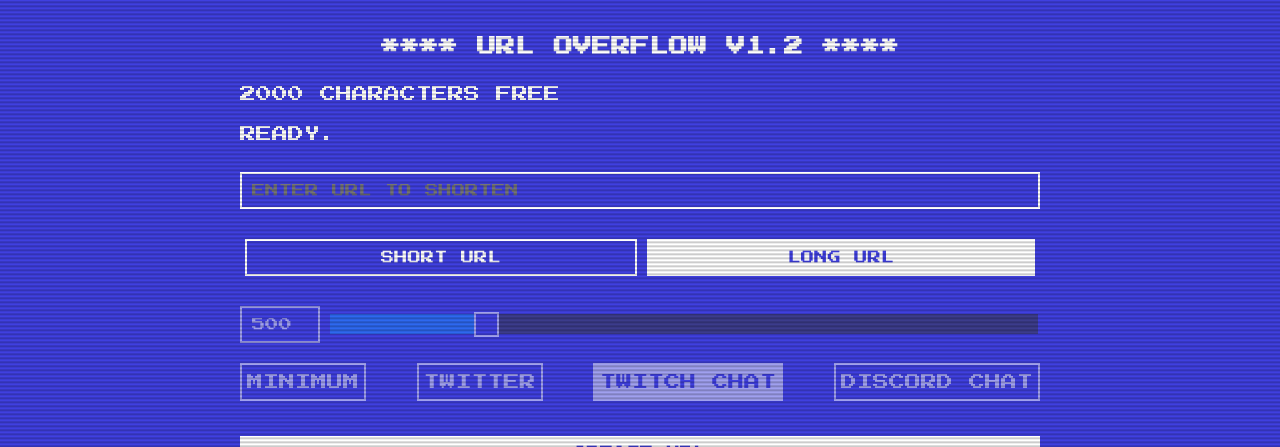
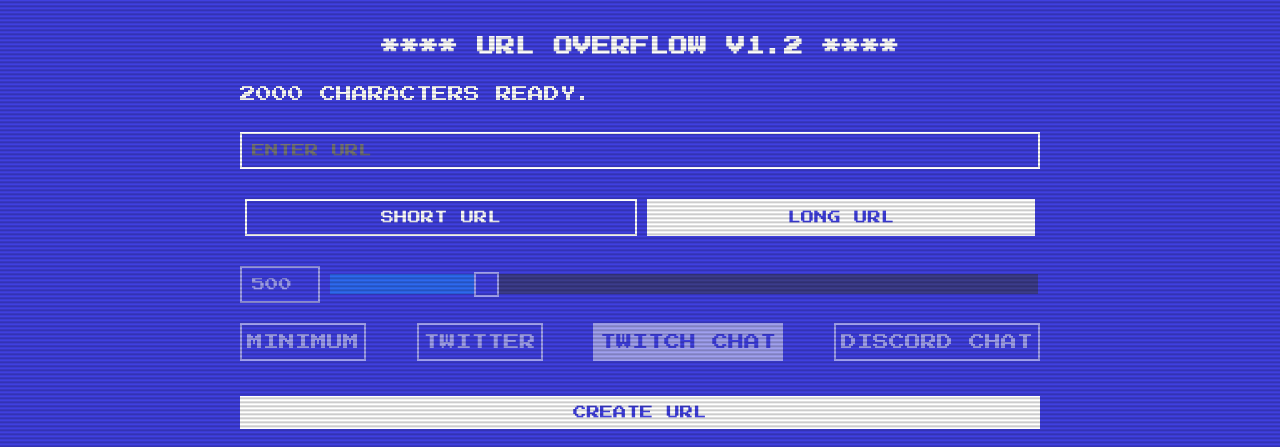
Before and after one commit to SUB0PT1MAL/urgly, a Flask app: page / in a window 1280 px wide. Shown: the top 447 px of the page. Run offline with Flask 3, Linux system fonts and the light colour scheme.

Commit message:
Update index.html

```diff
--- a/templates/index.html
+++ b/templates/index.html
@@ -3,6 +3,7 @@
 <head>
     <meta charset="UTF-8">
     <meta name="viewport" content="width=device-width, initial-scale=1.0">
+    <link rel="icon" href="https://raw.githubusercontent.com/SUB0PT1MAL/IconsAndArt/main/link.webp" type="image/x-icon">
     <title>URL Overflow</title>
     <link rel="stylesheet" href="/static/styles.css">
     <link href="https://fonts.googleapis.com/css2?family=Press+Start+2P&display=swap" rel="stylesheet">
@@ -11,9 +12,8 @@
     <div class="screen">
         <div class="container">
             <h1>**** URL OVERFLOW V1.2 ****</h1>
-            <p>2000 CHARACTERS FREE</p>
-            <p>READY.</p>
-            <input type="text" id="originalUrl" placeholder="ENTER URL TO SHORTEN">
+            <p>2000 CHARACTERS READY.</p>
+            <input type="text" id="originalUrl" placeholder="ENTER URL">
             <div class="button-group">
                 <button id="shortUrlBtn" class="active">SHORT URL</button>
                 <button id="longUrlBtn">LONG URL</button>
```
